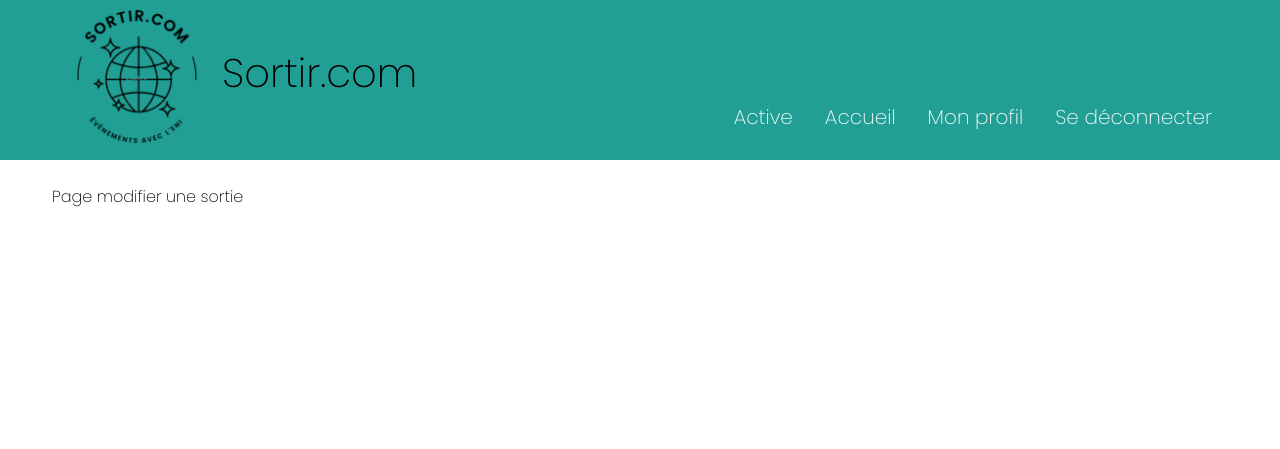
After one commit to LaureQuiniou/ENI-sortie, a Symfony app: template templates/sortie/modifSortie.html.twig in a window 1280 px wide. The commit adds this page. Shown: the top 449 px of the page. Run offline with Twig, Linux system fonts and the light colour scheme; the template is opened without the code that fills it, so the values that code supplies are empty; some libraries are stand-ins or nearby versions.

Commit message:
Page modifier 1

```diff
--- a/templates/sortie/afficher.html.twig
+++ b/templates/sortie/afficher.html.twig
@@ -81,7 +81,7 @@
                         {% if s.organisateur is same as(app.user) %}
                             {% if s.etat.libelle is same as("Création") %}
                                 <a href="{{ path('sortie_afficher') }}">Publier</a>
-                                <a href="{{ path('sortie_afficher') }}">Modifier</a>
+                                <a href="{{ path('modifier_sortie') }}">Modifier</a>
                             {% endif %}
                         {% endif %}
 
--- /dev/null
+++ b/templates/sortie/modifSortie.html.twig
@@ -0,0 +1,7 @@
+{% extends 'base.html.twig' %}
+
+{% block title %}Modifier{% endblock %}
+
+{% block body %}
+    <p>Page modifier une sortie</p>
+{% endblock %}
```
Also changed, not shown: src/Controller/SortieController.php (+3 -5 lines), templates/sortie/modifierSortie.html.twig (deleted, +0 -9 lines).
